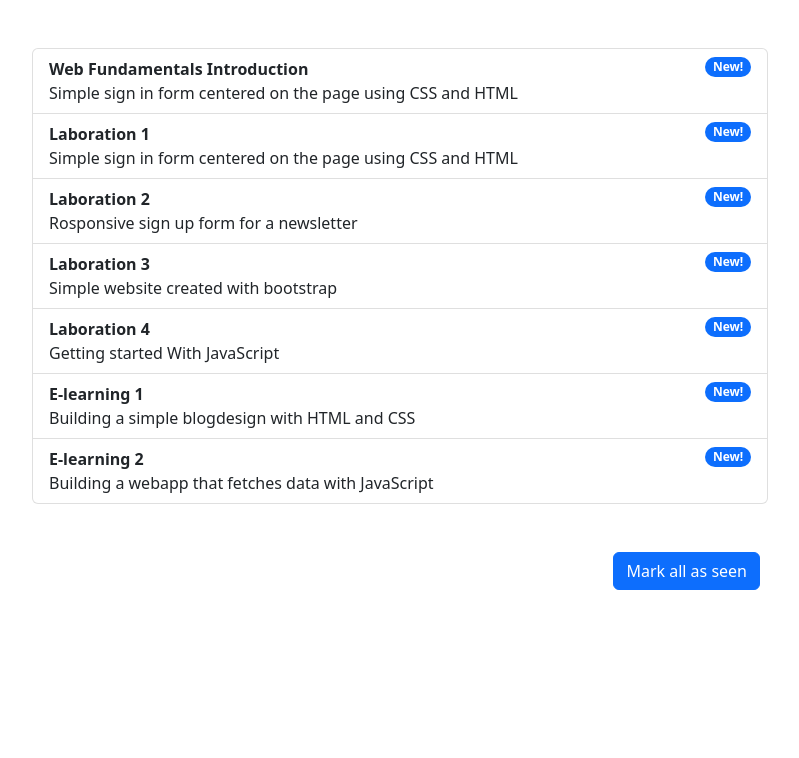
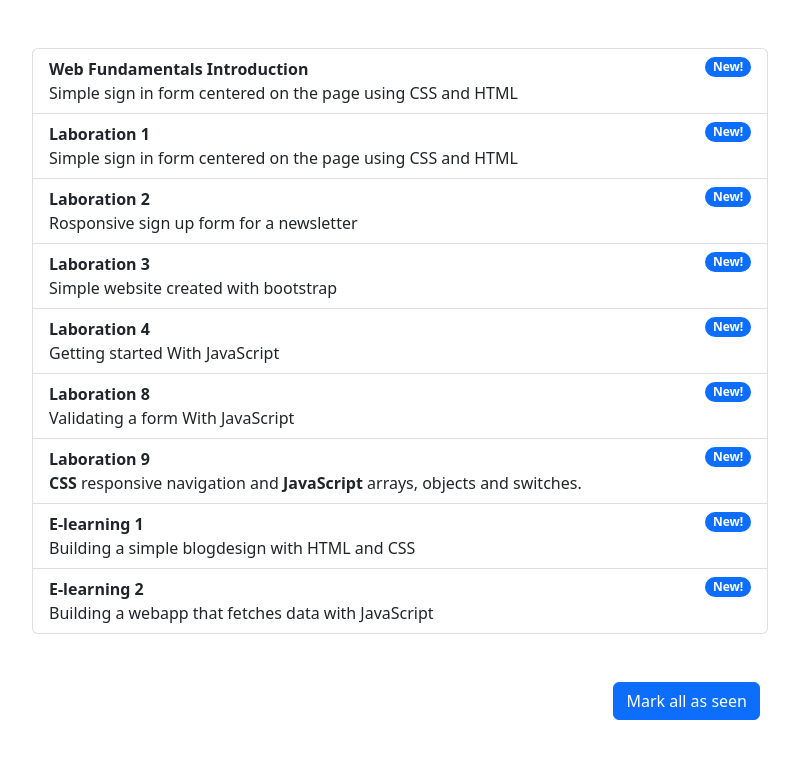
Before and after one commit to joakim-lignerkrona/Lexicon, a plain HTML site: page index.html in a window 1280 px wide. Shown: the whole page, without its empty margins (248-1047 px from the left). Drawn offline with nearby package versions, Linux system fonts and the light colour scheme.

Commit message:
updated list

```diff
--- a/index.html
+++ b/index.html
@@ -73,6 +73,27 @@
               <div class="ms-s-me-auto">
                 <div class="fw-bold">Laboration 4</div>
                 Getting started With JavaScript
+              </div>
+              <span class="badge bg-primary rounded-pill">New!</span>
+            </a>
+            <a
+              href="./Laboration-8/"
+              class="ms-2 me-auto list-group-item list-group-item-action d-flex justify-content-between align-items-start"
+            >
+              <div class="ms-s-me-auto">
+                <div class="fw-bold">Laboration 8</div>
+                Validating a form With JavaScript
+              </div>
+              <span class="badge bg-primary rounded-pill">New!</span>
+            </a>
+            <a
+              href="./Laboration-9/"
+              class="ms-2 me-auto list-group-item list-group-item-action d-flex justify-content-between align-items-start"
+            >
+              <div class="ms-s-me-auto">
+                <div class="fw-bold">Laboration 9</div>
+                <strong>CSS</strong> responsive navigation and
+                <strong>JavaScript</strong> arrays, objects and switches.
               </div>
               <span class="badge bg-primary rounded-pill">New!</span>
             </a>
```
